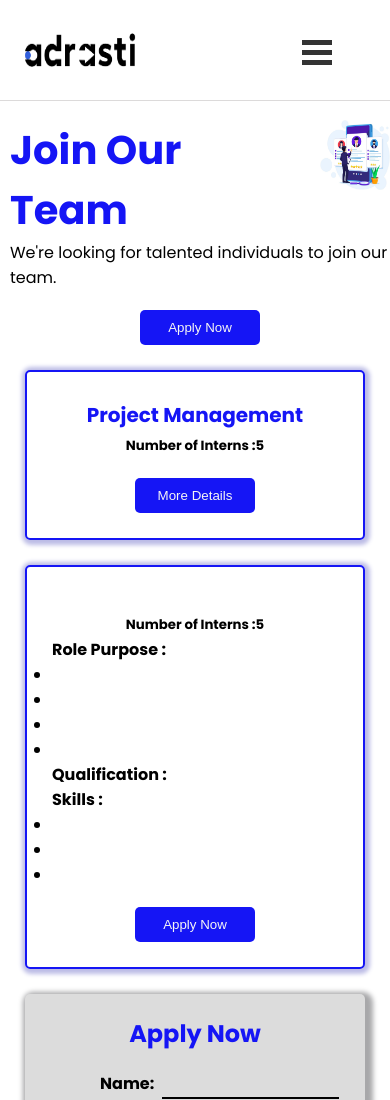
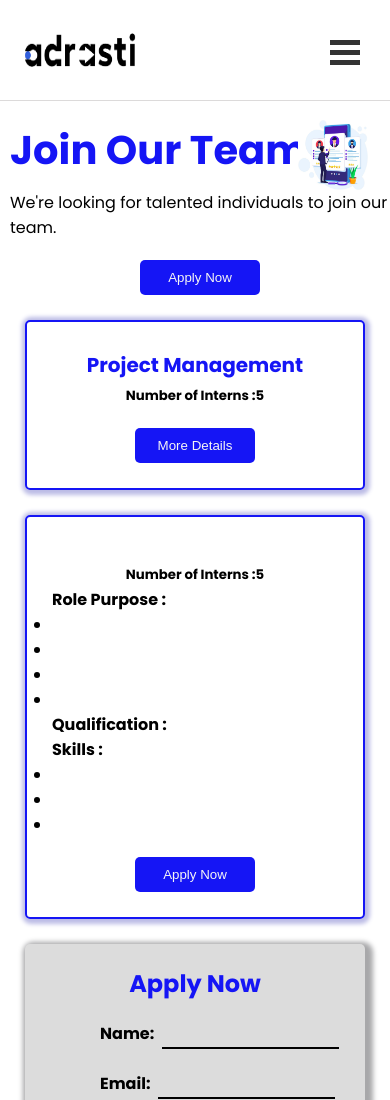
Before and after one commit to SindhubairaviNirmala/Company, a plain HTML site: page careers.html in a window 390 px wide. Shown: the top 1100 px of the page. Drawn offline with Linux system fonts and the light colour scheme.

Commit message:
modified

```diff
--- a/styles.css
+++ b/styles.css
@@ -163,7 +163,7 @@ footer{
         height: 30px;
         cursor: pointer;
         position: absolute;
-        right: 58px;
+        right: 30px;
         top: 40px;
     }
     .menu-icon span{
@@ -199,6 +199,7 @@ footer{
     #title img{
         width: 70px;
         height: 70px;
+        margin-left: -10px;
     }
     #title{
         margin-left: 10px;
```
